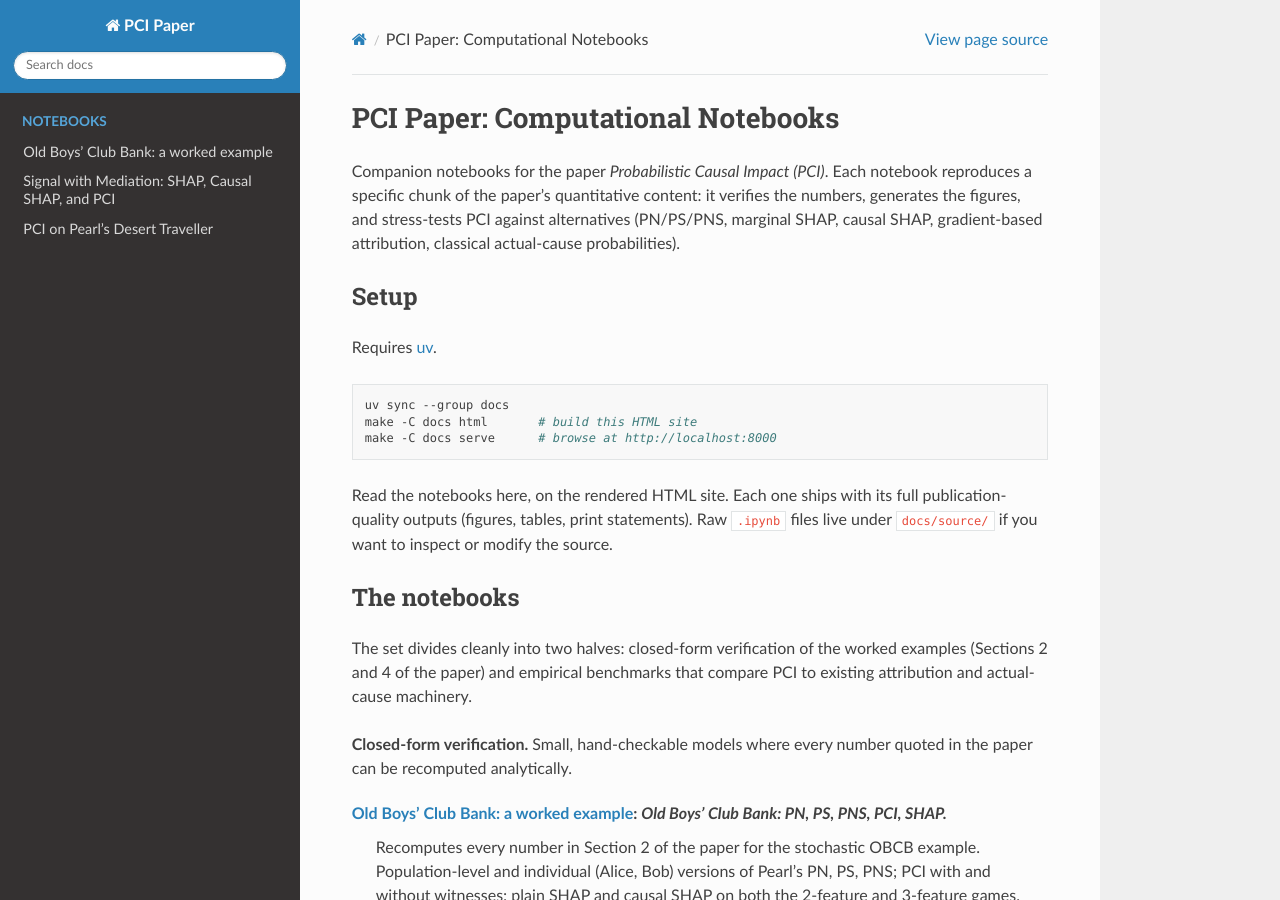
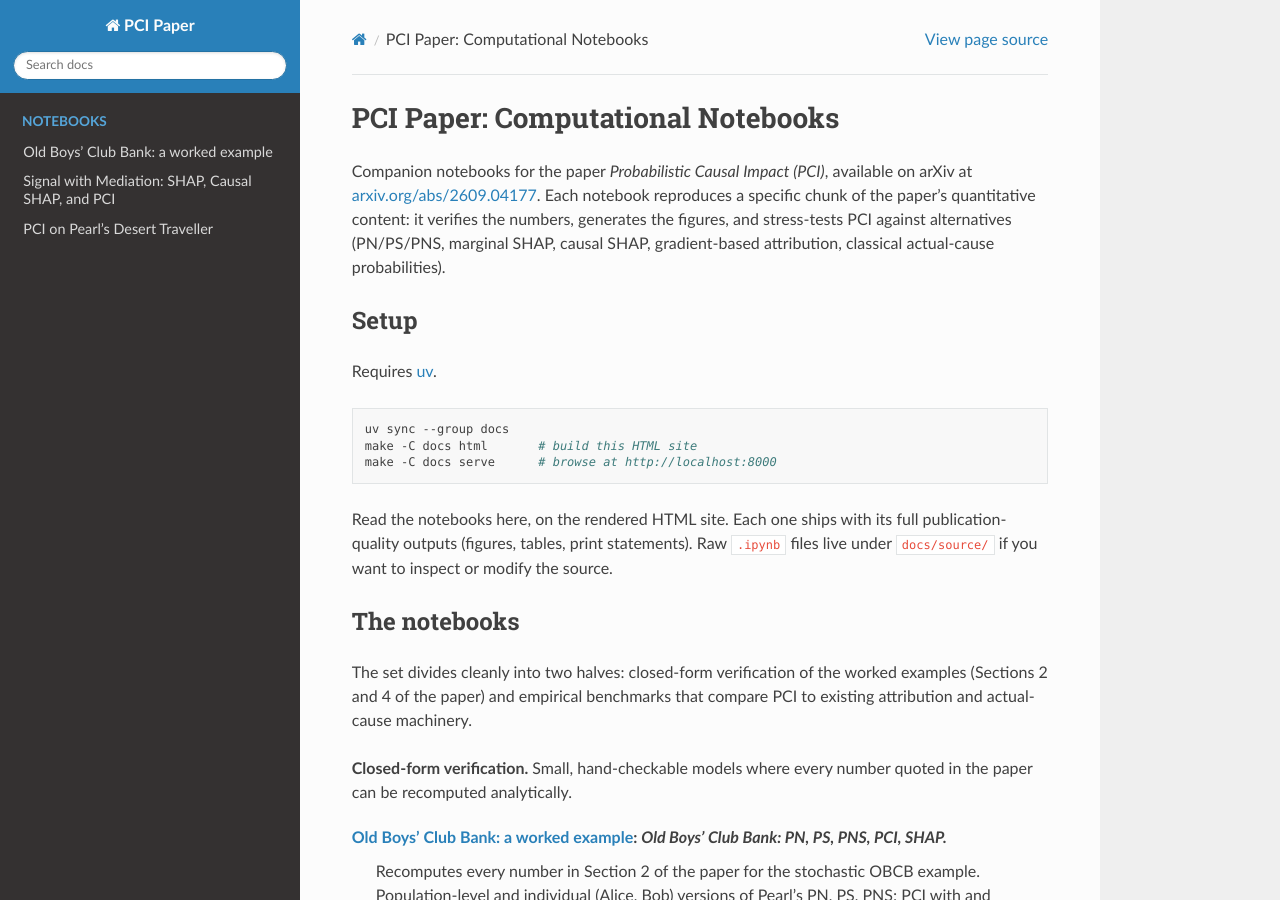
Before and after one commit to rfl-urbaniak/explainable_paper, a Sphinx documentation site: the page built from docs/source/index.rst, in a window 1280 px wide and 900 px high. Built offline with Sphinx 7.4.7 and the Read the Docs theme 3.1.0, drawn with Linux system fonts in a browser that asks for light colours; pages that are not in the unit, such as notebooks, are missing from menus.

```diff
--- a/docs/source/index.rst
+++ b/docs/source/index.rst
@@ -1,7 +1,8 @@
 PCI Paper: Computational Notebooks
 =====================================
 
-Companion notebooks for the paper *Probabilistic Causal Impact (PCI)*.
+Companion notebooks for the paper *Probabilistic Causal Impact (PCI)*,
+available on arXiv at `arxiv.org/abs/2609.04177 <http://arxiv.org/abs/2609.04177>`_.
 Each notebook reproduces a specific chunk of the paper's quantitative content:
 it verifies the numbers, generates the figures, and stress-tests PCI
 against alternatives (PN/PS/PNS, marginal SHAP, causal SHAP, gradient-based
```
Also changed, not shown: README.md (+2 -0 lines).
